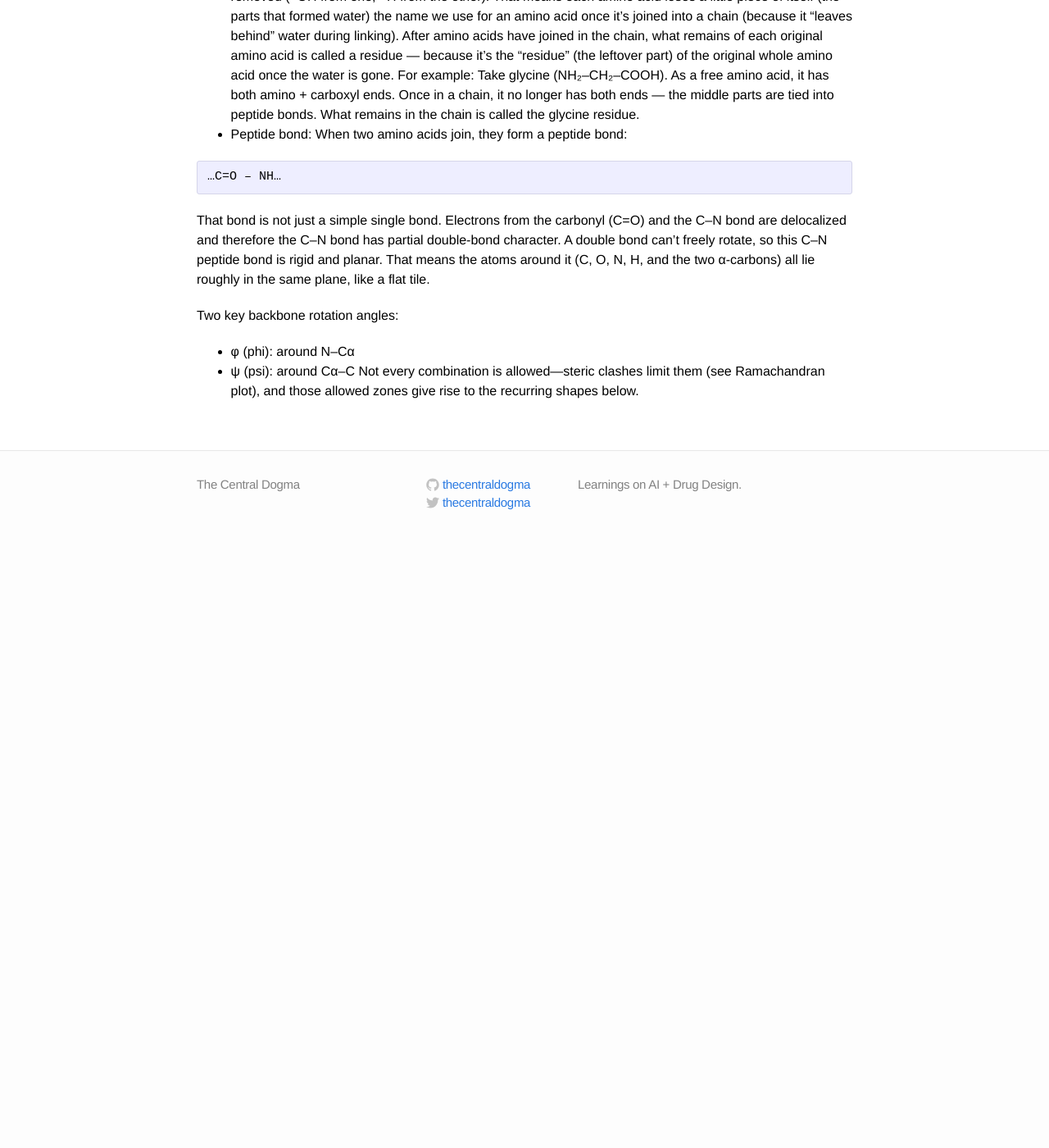
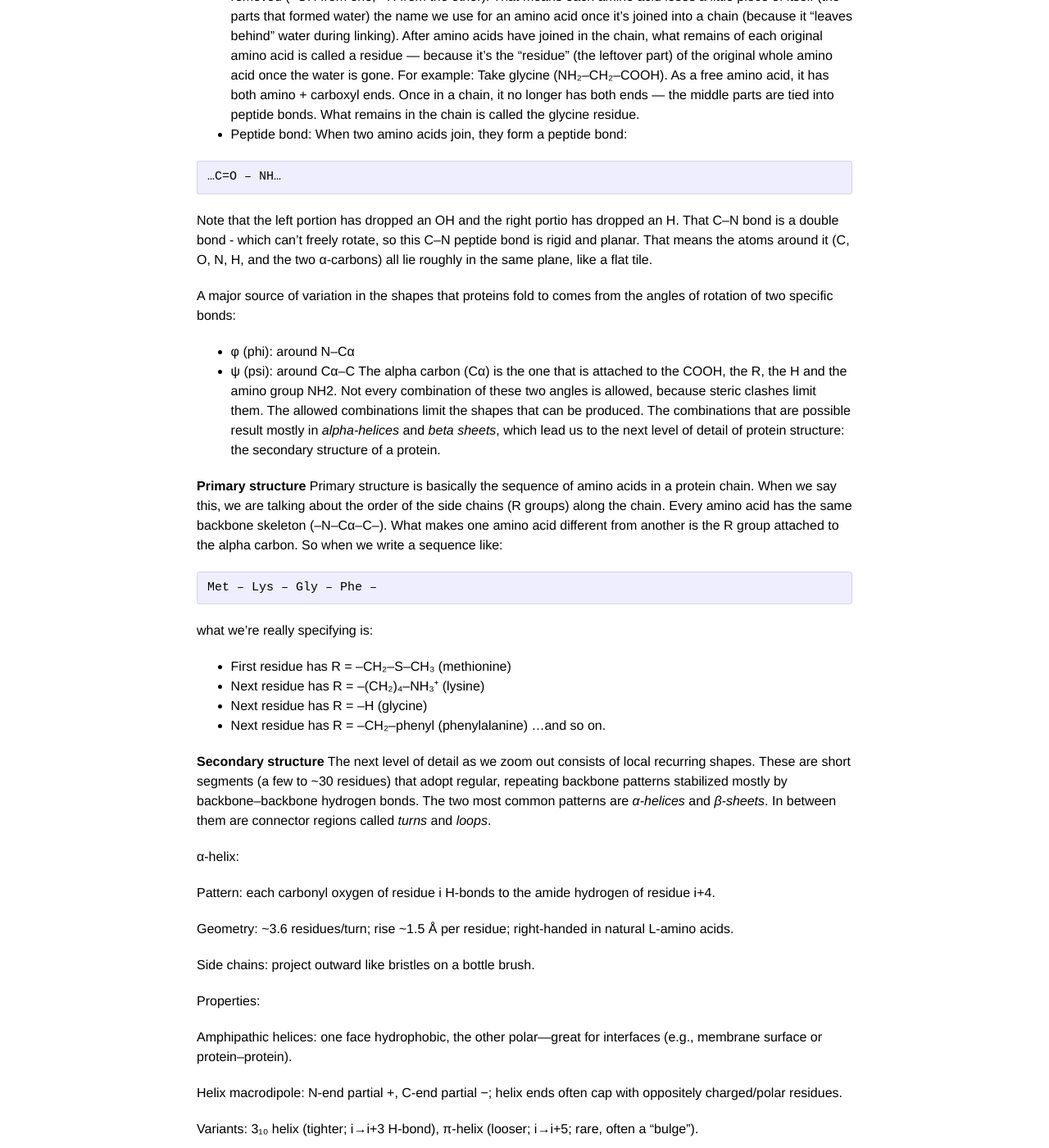
Before and after one commit to thecentraldogma/thecentraldogma.github.io, a Jekyll site: the page built from _posts/2024-08-15-structure.md, in a window 1280 px wide and 1400 px high, scrolled down 1082 px. Shown: the whole window at 82% size. Built offline with Jekyll 4.4.1, drawn with Linux system fonts in a browser that asks for light colours; before the commit the page ends 1752 px from its top, so only the background shows below that; some of the changed text lies outside the part shown.

Commit message:
Update 2024-08-15-structure.md

````diff
--- a/_posts/2024-08-15-structure.md
+++ b/_posts/2024-08-15-structure.md
@@ -37,9 +37,70 @@ How do the amino acids join to form a chain? The amino group of one amino acid r
 ```
 …C=O – NH…
 ```
-That bond is not just a simple single bond. Electrons from the carbonyl (C=O) and the C–N bond are delocalized and therefore the C–N bond has partial double-bond character. A double bond can’t freely rotate, so this C–N peptide bond is rigid and planar. That means the atoms around it (C, O, N, H, and the two α-carbons) all lie roughly in the same plane, like a flat tile.
+Note that the left portion has dropped an OH and the right portio has dropped an H. That C–N bond is a double bond - which can’t freely rotate, so this C–N peptide bond is rigid and planar. That means the atoms around it (C, O, N, H, and the two α-carbons) all lie roughly in the same plane, like a flat tile.
 
-Two key backbone rotation angles:
+A major source of variation in the shapes that proteins fold to comes from the angles of rotation of two specific bonds:
 - φ (phi): around N–Cα
 - ψ (psi): around Cα–C
-Not every combination is allowed—steric clashes limit them (see Ramachandran plot), and those allowed zones give rise to the recurring shapes below.
+The alpha carbon (Cα) is the one that is attached to the COOH, the R, the H and the amino group NH2. Not every combination of these two angles is allowed, because steric clashes limit them. The allowed combinations limit the shapes that can be produced. The combinations that are possible result mostly in _alpha-helices_ and _beta sheets_, which lead us to the next level of detail of protein structure: the secondary structure of a protein.
+
+**Primary structure**
+Primary structure is basically the sequence of amino acids in a protein chain. When we say this, we are talking about the order of the side chains (R groups) along the chain. Every amino acid has the same backbone skeleton (–N–Cα–C–). What makes one amino acid different from another is the R group attached to the alpha carbon. So when we write a sequence like:
+
+```
+Met – Lys – Gly – Phe –
+```
+what we’re really specifying is:
+- First residue has R = –CH₂–S–CH₃ (methionine)
+- Next residue has R = –(CH₂)₄–NH₃⁺ (lysine)
+- Next residue has R = –H (glycine)
+- Next residue has R = –CH₂–phenyl (phenylalanine)
+…and so on.
+
+**Secondary structure**
+The next level of detail as we zoom out consists of local recurring shapes.
+These are short segments (a few to ~30 residues) that adopt regular, repeating backbone patterns stabilized mostly by backbone–backbone hydrogen bonds. The two most common patterns are _α-helices_ and _β-sheets_. In between them are connector regions called _turns_ and _loops_.
+
+α-helix:
+
+Pattern: each carbonyl oxygen of residue i H-bonds to the amide hydrogen of residue i+4.
+
+Geometry: ~3.6 residues/turn; rise ~1.5 Å per residue; right-handed in natural L-amino acids.
+
+Side chains: project outward like bristles on a bottle brush.
+
+Properties:
+
+Amphipathic helices: one face hydrophobic, the other polar—great for interfaces (e.g., membrane surface or protein–protein).
+
+Helix macrodipole: N-end partial +, C-end partial −; helix ends often cap with oppositely charged/polar residues.
+
+Variants: 3₁₀ helix (tighter; i→i+3 H-bond), π-helix (looser; i→i+5; rare, often a “bulge”).
+
+β-sheet
+
+Building blocks: β-strands (extended zig-zag backbone) H-bond side-by-side.
+
+Topologies:
+
+Antiparallel: strands run opposite directions; nearly linear H-bonds; often more stable.
+
+Parallel: strands run same direction; angled H-bonds; requires long connectors.
+
+Geometry: sheets are twisted, not flat; can wrap into barrels (e.g., porins) or form sandwiches (immunoglobulin fold).
+
+Motifs: hairpins, Greek key, β-MEANDER.
+
+Turns & loops
+
+Turns: short, tight direction changes (often 4 residues; β-turns with specific φ/ψ signatures).
+
+Loops: irregular connectors; frequently mediate binding and specificity (e.g., antibody CDR loops).
+
+How we recognize it:
+
+Ribbon cartoons: helices = spirals/cylinders; sheets = arrows (pointing N→C); loops = thin ribbons.
+
+CD spectroscopy: estimates helix/sheet content.
+
+Ramachandran: helices and sheets occupy characteristic φ/ψ zones.
````
